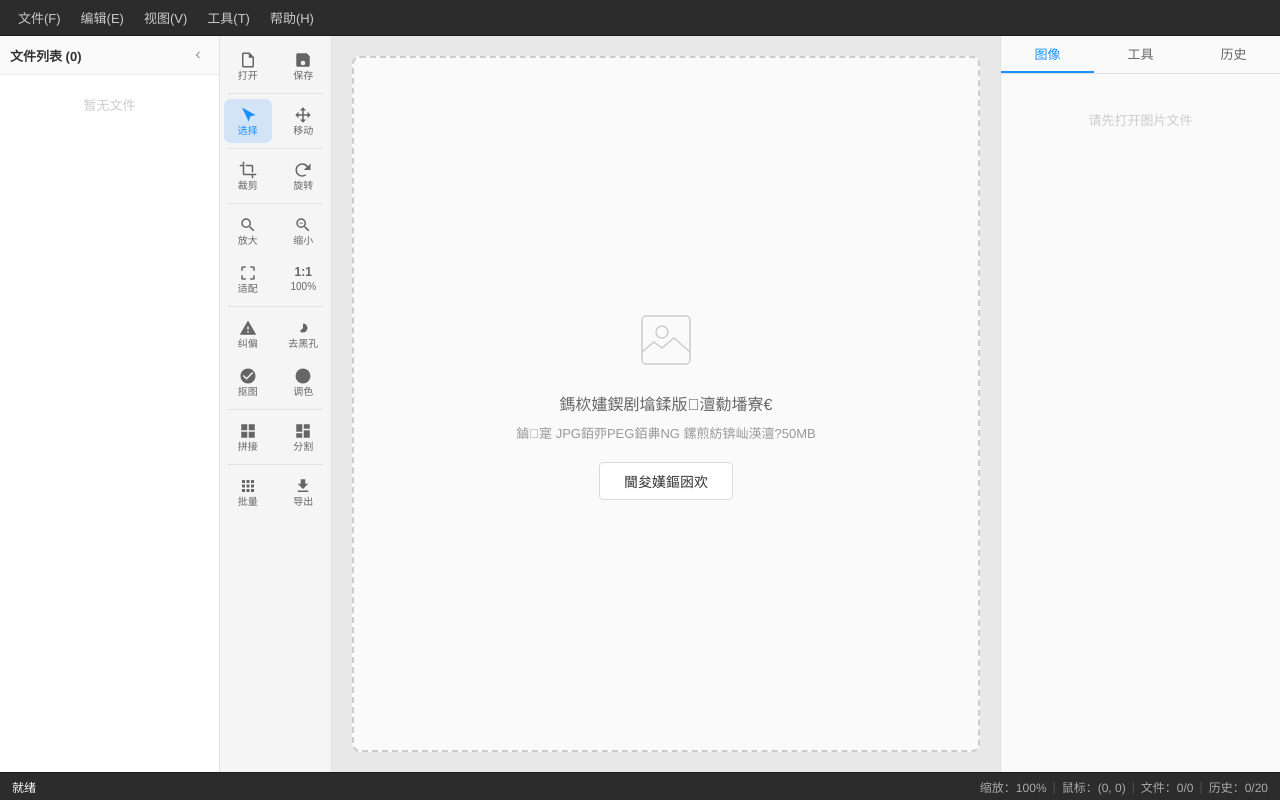
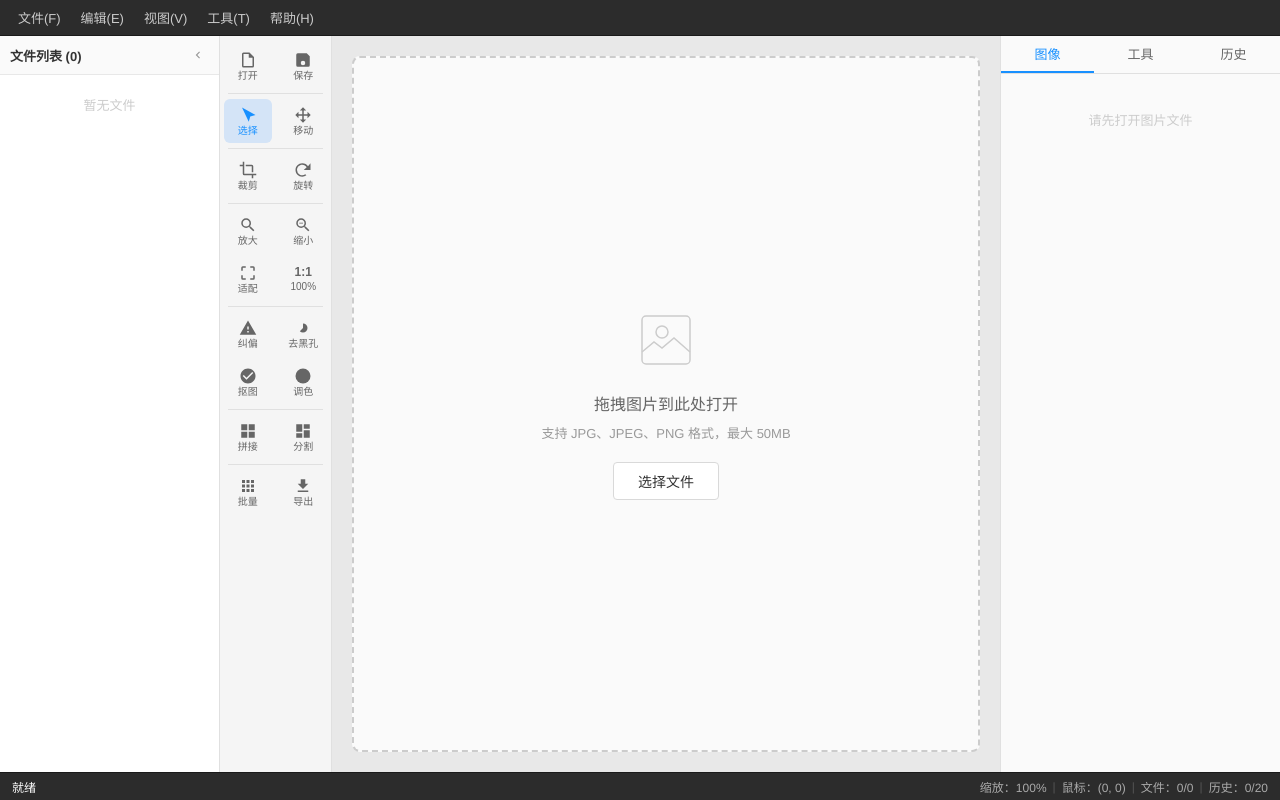
Before and after one commit to Niukun/local-ps, a Vue app in the folder web/: page / in a window 1280 px wide. Built offline with nearby package versions, Linux system fonts and the light colour scheme.

Commit message:
fix: 修复文件中所有残留的中文乱码注释和字符串

```diff
--- a/web/src/components/layout/CanvasArea.vue
+++ b/web/src/components/layout/CanvasArea.vue
@@ -8,7 +8,7 @@
     @drop.prevent="handleDrop"
     ref="canvasContainer"
   >
-    <!-- 绌虹姸鎬佸紩瀵?-->
+    <!-- 空状态引导 -->
     <div v-if="!hasActiveFile" class="canvas-empty">
       <div class="empty-guide">
         <svg class="empty-icon" viewBox="0 0 64 64" fill="none" stroke="currentColor" stroke-width="1.5">
@@ -16,20 +16,20 @@
           <circle cx="28" cy="24" r="6" />
           <path d="M8 44l12-10 8 6 12-10 16 14" />
         </svg>
-        <p class="empty-title">鎷栨嫿鍥剧墖鍒版澶勬墦寮€</p>
-        <p class="empty-desc">鏀寔 JPG銆丣PEG銆丳NG 鏍煎紡锛屾渶澶?50MB</p>
-        <button class="empty-btn" @click.stop="$emit('action', 'openFile')">閫夋嫨鏂囦欢</button>
+        <p class="empty-title">拖拽图片到此处打开</p>
+        <p class="empty-desc">支持 JPG、JPEG、PNG 格式，最大 50MB</p>
+        <button class="empty-btn" @click.stop="$emit('action', 'openFile')">选择文件</button>
       </div>
     </div>
 
-    <!-- Fabric.js 鐢诲竷 -->
+    <!-- Fabric.js 画布 -->
     <canvas
       v-show="hasActiveFile"
       ref="fabricCanvas"
       class="fabric-canvas"
     ></canvas>
 
-    <!-- 瑁佸壀妯″紡 HTML overlay锛氭嫤鎴墍鏈夐紶鏍囦簨浠讹紝缁曡繃 Fabric.js 浜嬩欢绯荤粺 -->
+    <!-- 裁剪模式 HTML overlay：拦截所有鼠标事件，绕过 Fabric.js 事件系统 -->
     <div
       v-if="hasActiveFile && interactionMode === 'crop'"
       class="crop-overlay"
@@ -40,10 +40,10 @@
       @dblclick.prevent="onCropDblClick"
     ></div>
 
-    <!-- 鍔犺浇閬僵 -->
+    <!-- 加载遮罩 -->
     <div v-if="loading" class="canvas-loading">
       <div class="loading-spinner"></div>
-      <span>鍔犺浇涓?..</span>
+      <span>加载中...</span>
     </div>
   </div>
 </template>
@@ -158,7 +158,7 @@ export default {
       return this.fabricCanvas.getPointer({ clientX: e.clientX, clientY: e.clientY })
     },
 
-    // ==================== 浜や簰妯″紡 ====================
+    // ==================== 交互模式 ====================
     exitOldMode(mode) {
       if (mode === 'crop') {
         this.clearCropUI()
@@ -225,7 +225,7 @@ export default {
       if (!canvas) return
       this.clearCropUI()
 
-      // 浣跨敤 vpt 璁＄畻褰撳墠瑙嗗彛鑼冨洿锛岀簿纭鐩栧彲瑙佸尯鍩燂紝閬垮厤鍥剧墖婕傜Щ
+      // 使用 vpt 计算当前视口范围，精确覆盖可见区域，避免图片漂移
       const vpt = canvas.viewportTransform
       const cw = canvas.getWidth()
       const ch = canvas.getHeight()
@@ -243,7 +243,7 @@ export default {
       canvas.add(this.cropMask)
     },
 
-    // ==================== 鍥剧墖鍔犺浇 ====================
+    // ==================== 图片加载 ====================
     loadImage(dataUrl) {
       if (!this.fabricCanvas) {
         this.$nextTick(() => {
@@ -277,7 +277,7 @@ export default {
       })
     },
 
-    // ==================== 缂╂斁 ====================
+    // ==================== 缩放 ====================
     doZoomIn() {
       return this.applyZoom(this.getCurrentZoom() + LIMITS.ZOOM_STEP)
     },
@@ -327,11 +327,11 @@ export default {
     rotateObject(angleDelta) {
       const obj = this.currentImage
       if (!obj) return
-      this.$emit('beforeOperation', { label: '鏃嬭浆', type: 'rotate' })
+      this.$emit('beforeOperation', { label: '旋转', type: 'rotate' })
       obj.rotate(obj.angle + angleDelta)
       obj.setCoords()
       this.fabricCanvas.renderAll()
-      this.$emit('operationRecorded', { label: '鏃嬭浆 ' + angleDelta + '掳', type: 'rotate' })
+      this.$emit('operationRecorded', { label: '旋转 ' + angleDelta + '°', type: 'rotate' })
     },
     rotateToAngle(angle) {
       const obj = this.currentImage
@@ -345,11 +345,11 @@ export default {
     doFlip(flipX, flipY) {
       const obj = this.currentImage
       if (!obj) return
-      this.$emit('beforeOperation', { label: flipX ? '姘村钩缈昏浆' : '鍨傜洿缈昏浆', type: 'flip' })
+      this.$emit('beforeOperation', { label: flipX ? '水平翻转' : '垂直翻转', type: 'flip' })
       obj.set({ flipX: !obj.flipX, flipY: !obj.flipY })
       obj.setCoords()
       this.fabricCanvas.renderAll()
-      this.$emit('operationRecorded', { label: flipX ? '姘村钩缈昏浆' : '鍨傜洿缈昏浆', type: 'flip' })
+      this.$emit('operationRecorded', { label: flipX ? '水平翻转' : '垂直翻转', type: 'flip' })
     },
 
     // ==================== 裁剪 - HTML overlay 事件处理 ====================
@@ -359,7 +359,7 @@ export default {
       this.isCropping = true
       this.cropStartX = pointer.x
       this.cropStartY = pointer.y
-      // 娓呴櫎鏃ц鍓
+      // 清除旧裁剪框
       if (this.cropRect) {
         this.fabricCanvas.remove(this.cropRect)
         this.cropRect = null
@@ -403,7 +403,7 @@ export default {
       let width = Math.abs(x2 - x1)
       let height = Math.abs(y2 - y1)
 
-      // 鍥哄畾姣斾緥绾︽潫
+      // 固定比例约束
       if (this.cropMode === 'ratio' && this.cropRatio) {
         const [rw, rh] = this.cropRatio.split(':').map(Number)
         const ratio = rw / rh
@@ -456,13 +456,13 @@ export default {
       const cropWidth = rect.getScaledWidth()
       const cropHeight = rect.getScaledHeight()
 
-      // 鍏堟竻闄ら伄缃╋紝闇插嚭骞插噣鍘熷浘
+      // 先清除遮罩，露出干净原图
       this.clearCropUI()
 
-      // 淇濆瓨骞插噣鐘舵€佺敤浜庢挙閿€
-      this.$emit('beforeOperation', { label: '瑁佸壀', type: 'crop' })
+      // 保存干净状态用于撤销
+      this.$emit('beforeOperation', { label: '裁剪', type: 'crop' })
 
-      // 鎻愬彇瑁佸壀鍖哄煙
+      // 提取裁剪区域
       const dataUrl = canvas.toDataURL({
         format: 'png',
         left: cropLeft, top: cropTop,
@@ -472,7 +472,7 @@ export default {
       // 恢复并加载裁剪结果
       this.loadImage(dataUrl)
       this.cropApplied = true
-      this.$emit('operationRecorded', { label: '瑁佸壀', type: 'crop' })
+      this.$emit('operationRecorded', { label: '裁剪', type: 'crop' })
       this.$emit('cropComplete')
     },
 
@@ -492,7 +492,7 @@ export default {
       canvas.renderAll()
     },
 
-    // ==================== Fabric.js 浜嬩欢锛堥潪瑁佸壀妯″紡鐢級 ====================
+    // ==================== Fabric.js 事件（非裁剪模式用） ====================
     onFabricMouseMove(opt) {
       const pointer = this.fabricCanvas.getPointer(opt.e)
       this.$emit('mouseMoved', { x: pointer.x, y: pointer.y })
@@ -536,7 +536,7 @@ export default {
       this.$emit('zoomChanged', Math.round(clamped * 100))
     },
 
-    // ==================== 澶栭儴璋冪敤 ====================
+    // ==================== 外部调用 ====================
     getCanvasJSON() {
       return this.fabricCanvas ? JSON.stringify(this.fabricCanvas.toJSON()) : null
     },
@@ -559,7 +559,7 @@ export default {
       return this.fabricCanvas.toDataURL({ format, quality, multiplier: 1 })
     },
 
-    // ==================== 鎷栨嫿涓婁紶 ====================
+    // ==================== 拖拽上传 ====================
     handleDragOver(e) {
       this.isDragOver = true
       e.dataTransfer.dropEffect = 'copy'
```
